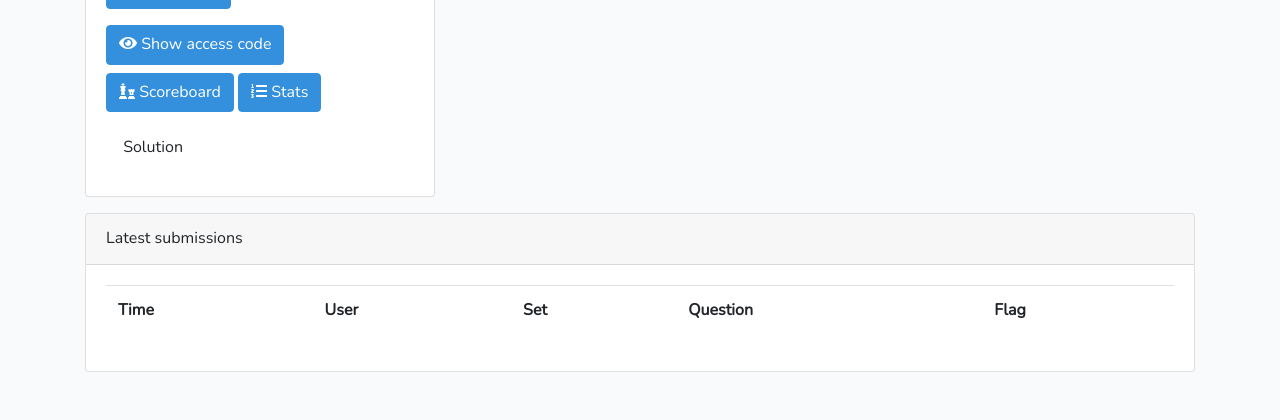
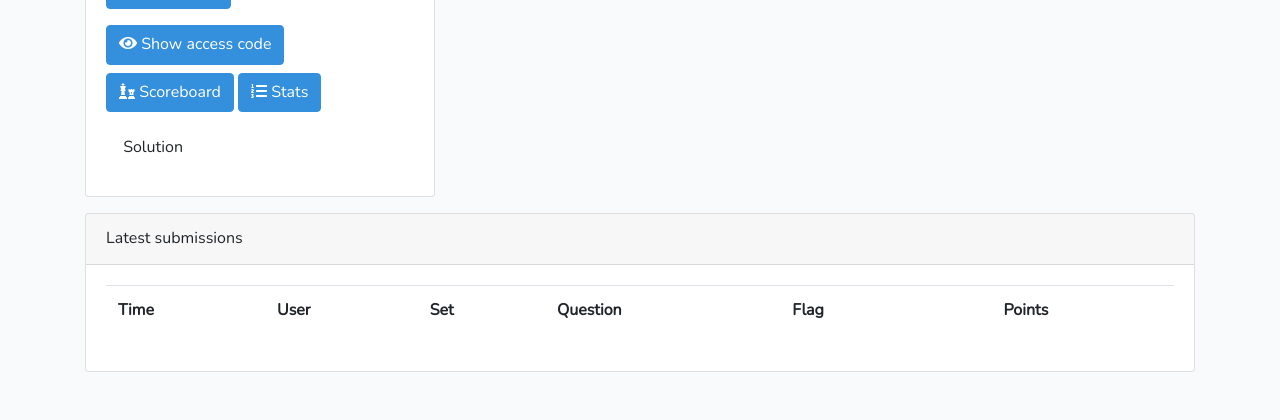
Before and after one commit to cylab-be/ctf, a Laravel app: template resources/views/app/challenge/show.blade.php in a window 1280 px wide. Shown: the part 380-800 px from the top of the page. Run offline with Laravel 8, Linux system fonts and the light colour scheme; the template is opened without the code that fills it, so the values that code supplies are empty; some libraries are stand-ins or nearby versions.

Commit message:
show awarded points in challenge view

```diff
--- a/resources/views/app/challenge/show.blade.php
+++ b/resources/views/app/challenge/show.blade.php
@@ -155,6 +155,8 @@
                     <th>Set</th>
                     <th>Question</th>
                     <th>Flag</th>
+                    <th></th>
+                    <th>Points</th>
                 </tr>
 
                 @foreach ($challenge->latestSubmissions() as $submission)
@@ -182,6 +184,8 @@
                     </td>
                     <td>
                         {{ $submission->flag }}
+                    </td>
+                    <td>
                         @if ($submission->question === null)
                         <i class="fas fa-question-circle text-warning"></i>
                         @elseif ($submission->isCorrect())
@@ -190,6 +194,9 @@
                         <i class="fas fa-times-circle text-danger"></i>
                         @endif
                     </td>
+                    <td>
+                        {{ $submission->points }}
+                    </td>
                 </tr>
                 @endforeach
             </table>
```
